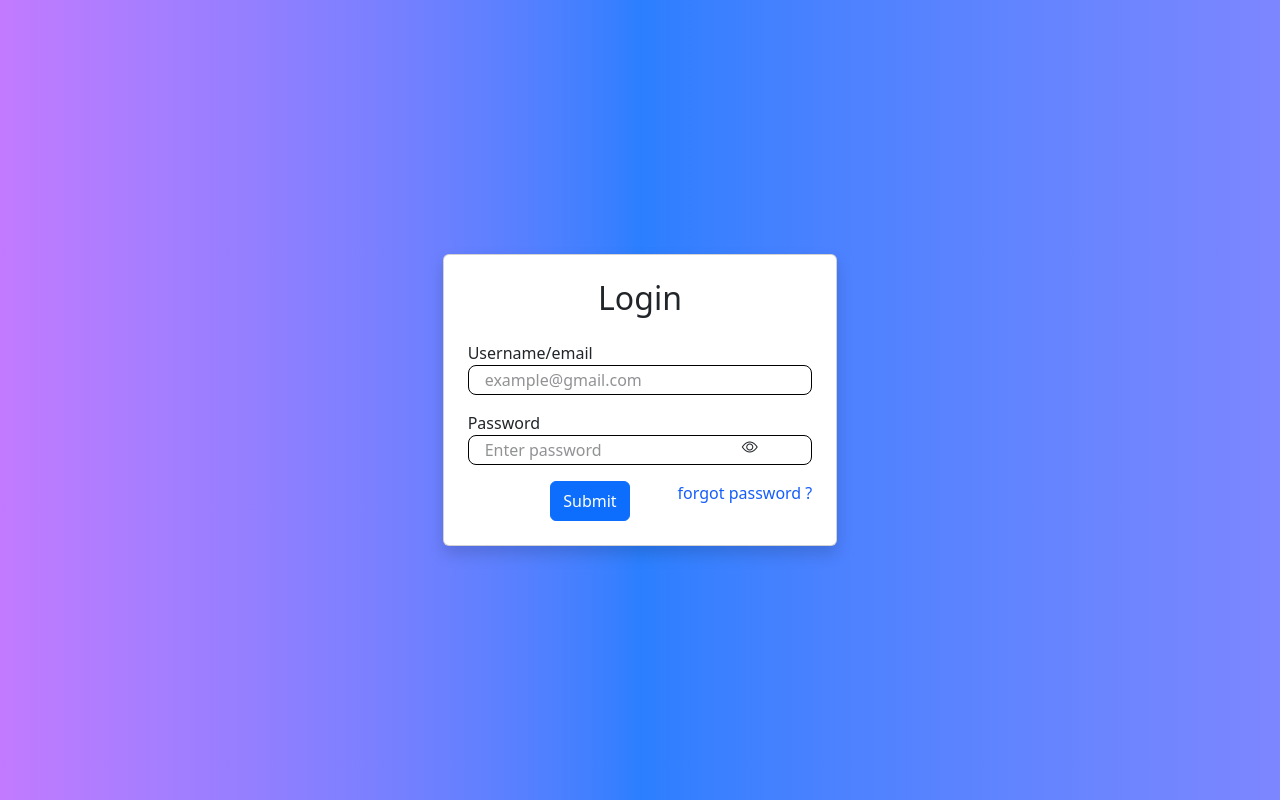
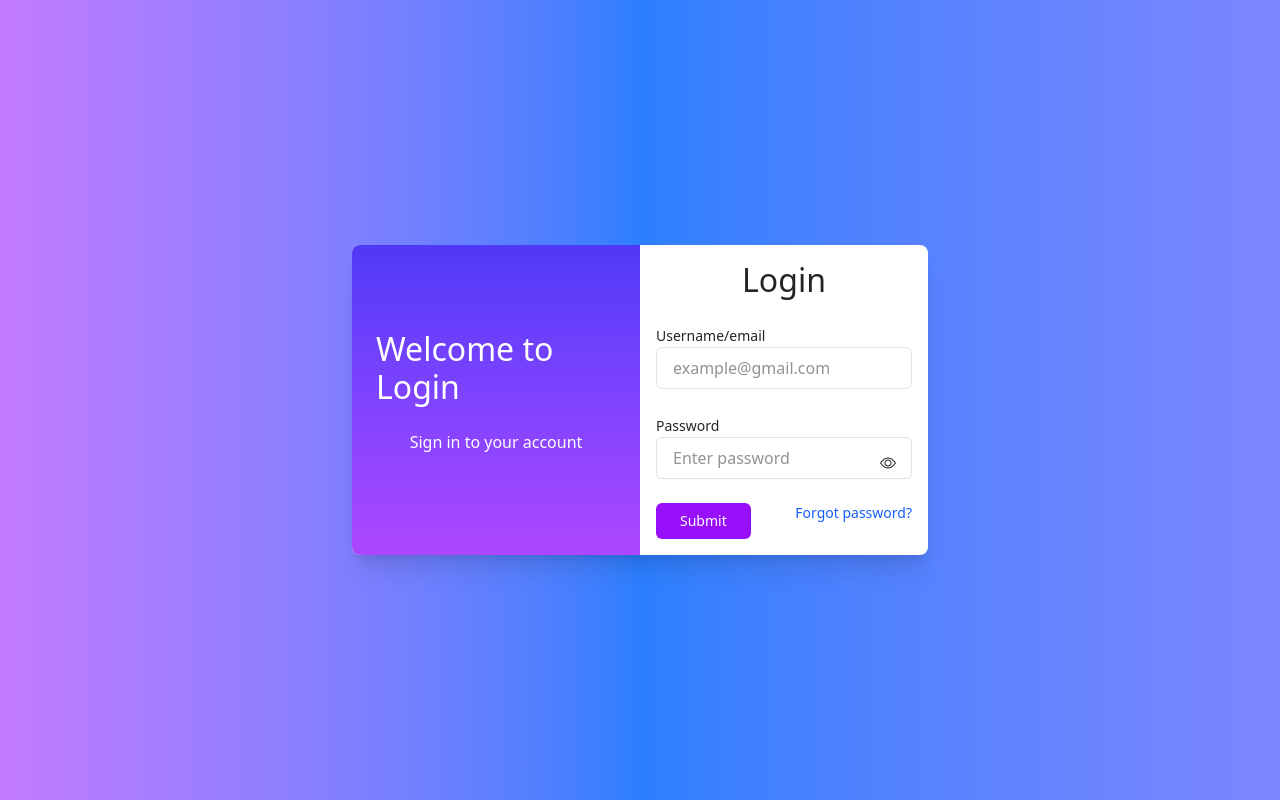
Before and after one commit to neerajpandey45/job_portal, a Next.js app in the folder job_portal/: page /login/users in a window 1280 px wide. Built offline with nearby package versions, Linux system fonts and the light colour scheme.

Commit message:
created usersAppliedJobsCard

```diff
--- a/job_portal/src/app/(main)/login/recruiter/page.js
+++ b/job_portal/src/app/(main)/login/recruiter/page.js
@@ -31,7 +31,7 @@ export default function Recruiter() {
 };
 
   return (
-    <div className="flex flex-col">
+    <div className="flex flex-col h-screen bg-gradient-to-r from-purple-400 via-blue-500 to-indigo-400">
       <div>
         <h5 className="text-center py-3">This is recruiter page</h5>
       </div>
--- a/job_portal/src/app/(main)/login/users/page.js
+++ b/job_portal/src/app/(main)/login/users/page.js
@@ -36,46 +36,51 @@ const UsersLogin = () => {
     }
   };
   return (
-
-    <div className="container-fluid flex justify-center min-h-screen items-center bg-gradient-to-r from-purple-400 via-blue-500 to-indigo-400 ">
-      <div className="row w-full justify-center">
-        <div className="col-12 col-md-4 col-lg-4">
-          <div className="card shadow p-4">
-            <h2 className="text-center mb-4">Login</h2>
-            <form className="flex flex-col gap-3" onSubmit={handleSubmit}>
+    <div className="min-h-screen flex items-center justify-center bg-gradient-to-r from-purple-400 via-blue-500 to-indigo-400">
+  <div className="w-full max-w-xl flex flex-col md:flex-row rounded-lg shadow-xl overflow-hidden bg-white mx-3">
+    {/* Left Welcome Panel */}
+    <div className="flex flex-col justify-center items-center text-white bg-gradient-to-b from-indigo-600 to-purple-500 w-full md:w-1/2 p-4">
+      <h2 className="text-3xl font-bold mb-4">Welcome to Login</h2>
+      <p className="text-center">Sign in to your account</p>
+    </div>
+    {/* Right Login Form */}
+    <div className="w-full md:w-1/2 lg:w-1/2 p-3 ">
+      <div className="w-full">
+        <h2 className="text-center text-2xl font-semibold mb-4">Login</h2>
+        <form className="flex flex-col gap-4" onSubmit={handleSubmit}>
           <div>
-                <label>Username/email</label>
+            <label className="block text-sm font-medium">Username/email</label>
             <input
               type="email"
               placeholder="example@gmail.com"
               value={email}
               onChange={(e) => setEmail(e.target.value)}
-                  className="w-full border border-black rounded-3 px-3 h-[30px]"
+              className="w-full border border-gray-300 rounded-md px-3 py-2 focus:outline-none focus:ring-2 focus:ring-purple-500 "
               required
             />
           </div>
-              <div>
-                <label>Password</label>
+          <div className="relative">
+            <label className="block text-sm font-medium">Password</label>
             <input
               type={showPass ? "text" : "password"}
               placeholder="Enter password"
               value={password}
               onChange={(e) => setPassword(e.target.value)}
-                  className="w-full border border-black rounded-3 px-3 h-[30px]"
+              className="w-full border border-gray-300 rounded-md px-3 py-2 focus:outline-none focus:ring-2 focus:ring-purple-500"
               required
             />
             <i
-                  className={`bi ${
-                    showPass ? "bi-eye-slash" : "bi-eye"
-                  } absolute right-[20%]  cursor-pointer `}
+              className={`bi ${showPass ? "bi-eye-slash" : "bi-eye"} absolute top-[38px] right-4 cursor-pointer`}
               onClick={() => setShowPass(!showPass)}
             ></i>
           </div>
-              <div>
-                <div className="flex justify-end gap-5">
-                  <button className="btn btn-primary">Submit</button>
-                  <p className="flex justify-end text-blue-600 cursor-pointer">forgot password ?</p>
-                </div>
+          <div className="flex items-center justify-between text-sm">
+            <button type="submit" className="bg-purple-600 text-white px-4 py-2 rounded hover:bg-purple-700">
+              Submit
+            </button>
+            <p className="text-blue-600 hover:underline cursor-pointer">
+              Forgot password?
+            </p>
           </div>
         </form>
       </div>
--- /dev/null
+++ b/job_portal/src/app/(main)/userHomepage/allAppliedJobs/page.js
@@ -0,0 +1,38 @@
+"use client";
+import React, { useEffect, useState } from "react";
+import axios from "axios";
+import JobList from "../jobCard/jobCard";
+const UserAppliedJobs = () => {
+  const [appliedJobs, setAppliedJobs] = useState([]);
+
+   useEffect(() => {
+     const fetchAppliedJobs = async () => {
+    try {
+      const res = await axios.get(
+        "http://localhost:5000/api/applied-jobs/appliedAlljobs",
+        { withCredentials: true }
+      );
+      setAppliedJobs(res.data);
+    } catch (err) {
+      console.error("Failed to fetch applied jobs", err);
+    }
+  };
+    fetchAppliedJobs();
+  }, []);
+  if (appliedJobs.length === 0)
+    return <p className="text-center mt-4">You haven't applied to any jobs yet.</p>;
+  return (
+    <div className="container mt-4">
+      <h4 className="mb-3">Your Applied Jobs</h4>
+      <div className="row flex justify-center">
+        {appliedJobs.map((application) => (
+          <div key={application._id} className="col-7 mb-4">
+            <JobList job={application.jobId}/>
+          </div>
+        ))}
+      </div>
+    </div>
+  );
+};
+
+export default UserAppliedJobs;
--- /dev/null
+++ b/job_portal/src/app/(main)/userHomepage/appliedjob/page.js
@@ -0,0 +1,69 @@
+"use client";
+import React, { useState } from "react";
+import axios from "axios";
+import { toast } from "react-toastify";
+import { useParams } from "next/navigation";
+
+const AppliedJob = ({ onClose }) => {
+  const { id: jobId } = useParams(); // ✅ get jobId from URL
+  const [formData, setFormData] = useState({
+    name: "",
+    email: "",
+    contactNumber: "",
+  });
+
+  const handleApply = async (e) => {
+    e.preventDefault();
+    try {
+      await axios.post(
+        `http://localhost:5000/api/applied-jobs/apply/${jobId}`, // ✅ send jobId in URL
+        formData, // ✅ only name, email, contactNumber
+        { withCredentials: true }
+      );
+      toast.success("Successfully applied!");
+      if (onClose) onClose(); // close form after success
+    } catch (err) {
+      toast.error(err.response?.data?.msg || "Something went wrong");
+    }
+  };
+
+  return (
+    <form onSubmit={handleApply} className="mt-4 border p-3 shadow rounded">
+      <h5>Apply for this Job</h5>
+      <input
+        type="text"
+        placeholder="Your Name"
+        className="form-control my-2"
+        value={formData.name}
+        onChange={(e) => setFormData({ ...formData, name: e.target.value })}
+        required
+      />
+      <input
+        type="email"
+        placeholder="Your Email"
+        className="form-control my-2"
+        value={formData.email}
+        onChange={(e) => setFormData({ ...formData, email: e.target.value })}
+        required
+      />
+      <input
+        type="text"
+        placeholder="Contact Number"
+        className="form-control my-2"
+        value={formData.contactNumber}
+        onChange={(e) =>
+          setFormData({ ...formData, contactNumber: e.target.value })
+        }
+        required
+      />
+      <div className="d-flex justify-content-end gap-2">
+        <button className="btn btn-success" type="submit">Submit</button>
+        <button className="btn btn-secondary" type="button" onClick={onClose}>
+          Cancel
+        </button>
+      </div>
+    </form>
+  );
+};
+
+export default AppliedJob;
--- a/job_portal/src/app/(main)/userHomepage/jobCard/jobCard.js
+++ b/job_portal/src/app/(main)/userHomepage/jobCard/jobCard.js
@@ -1,6 +1,7 @@
 import Link from "next/link";
 import { useRouter } from "next/navigation";
 import React from "react";
+import { getRelativeTime } from "@/utils/jobdateFormat";
 const JobList = ({job}) => {
   const router=useRouter();
   return (
@@ -20,24 +21,8 @@ const JobList = ({job}) => {
         <p>{job.jobType}</p>
        </div>
         <p >{job.description.slice(0, 80)}...</p>
+        <p>{getRelativeTime(job.createdAt)}</p>
       </div>
-    // <div onClick={onClick} className=" p-2 px-4 rounded-4 shadow min-h-[30vh] transition-all duration-300 mt-2justify-center">
-    //   <div className="w-[80%]">
-    //     <p>{position}</p>
-    //   </div>
-    //   <div className="flex gap-1">
-    //     <i className="bi bi-geo-alt"></i>
-    //     <p>{name}</p>
-    //   </div>
-    //   <div className="flex gap-1">
-    //     <i className="bi bi-bag-dash"></i>
-    //     <p> {experience}</p>
-    //   </div>
-    //   <div>
-    //     <p>{description}</p>
-    //   </div>
-    // </div>
-    //{ name, experience, position, description,onClick }
   );
 };
 
--- a/job_portal/src/app/(recruiterPortal)/recruiterHomepage/jobcard/page.js
+++ b/job_portal/src/app/(recruiterPortal)/recruiterHomepage/jobcard/page.js
@@ -21,7 +21,7 @@ const JobCard = () => {
   }, []);
 
   return (
-    <div className="w-full h-[80vh] overflow-y-scroll py-2 p-2">
+    <div className="w-full h-[80vh] overflow-y-scroll  py-2 p-2" style={{scrollbarWidth:"none"}}>
       <div className="bg-gray-700 text-white w-max px-3 ">
         <h5>Total Jobs:</h5>
         <p className="text-center">{jobs.length}</p>
@@ -34,6 +34,9 @@ const JobCard = () => {
             <li>{job.location}</li>
             <li>{job.experience}</li>
             <li>{job.description}</li>
+           <div className="w-full flex justify-end">
+              <button className="btn btn-primary px-3">Delete</button>
+            </div>
           </div>
         </div>
       ))}
--- a/job_portal/src/components/jobs/jobs.jsx
+++ b/job_portal/src/components/jobs/jobs.jsx
@@ -1,10 +1,8 @@
-
 import React, { useState } from "react";
 import Link from "next/link";
 const Jobs = ({ isOpen, onToggle }) => {
   return (
-    <div className="relative"
-    >
+    <div className="relative">
       <span onClick={onToggle} className="cursor-pointer">
         Jobs
       </span>
@@ -13,7 +11,9 @@ const Jobs = ({ isOpen, onToggle }) => {
           <li>
             <Link href="/userHomepage/jobCard">Recommended jobs</Link>
           </li>
-          <li>Apllied jobs</li>
+          <Link href="/userHomepage/allAppliedJobs">
+            <li>Apllied jobs</li>
+          </Link>
           <li>Recently</li>
           <li>Recommended</li>
         </ul>
--- /dev/null
+++ b/job_portal/src/utils/jobdateFormat.js
@@ -0,0 +1,20 @@
+export const getRelativeTime = (dateString) => {
+  const createdAt = new Date(dateString);
+  const now = new Date();
+  const diffMs = now - createdAt;
+
+  const diffMinutes = Math.floor(diffMs / (1000 * 60));
+  const diffHours = Math.floor(diffMs / (1000 * 60 * 60));
+  const diffDays = Math.floor(diffMs / (1000 * 60 * 60 * 24));
+
+  if (diffMinutes < 1) return "Just now";
+  if (diffMinutes < 60) return `${diffMinutes} min ago`;
+  if (diffHours < 24) return `${diffHours} hour${diffHours > 1 ? "s" : ""} ago`;
+  if (diffDays < 7) return `${diffDays} day${diffDays > 1 ? "s" : ""} ago`;
+
+  return createdAt.toLocaleDateString("en-IN", {
+    day: "2-digit",
+    month: "short",
+    year: "numeric",
+  });
+};
```
Also changed, not shown: job_portal/src/app/(main)/userHomepage/[id]/page.js (+11 -1 lines). Lines whose indentation alone changed are shown as unchanged.
